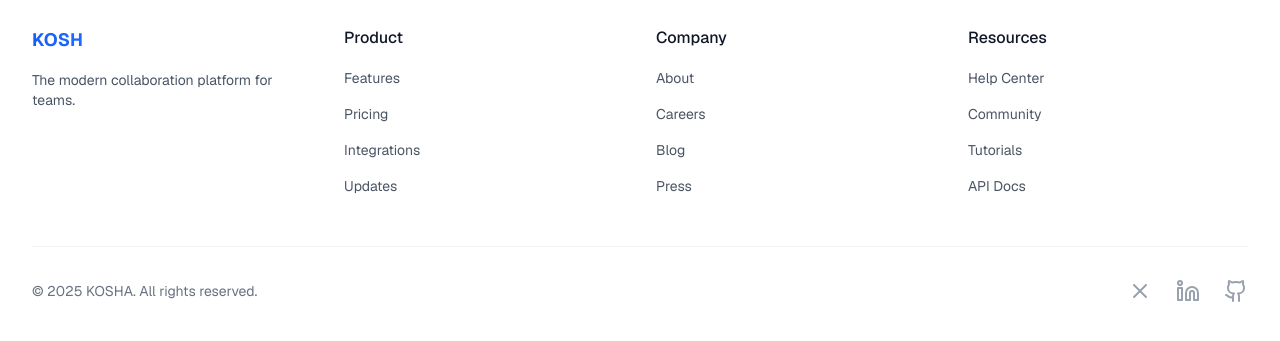
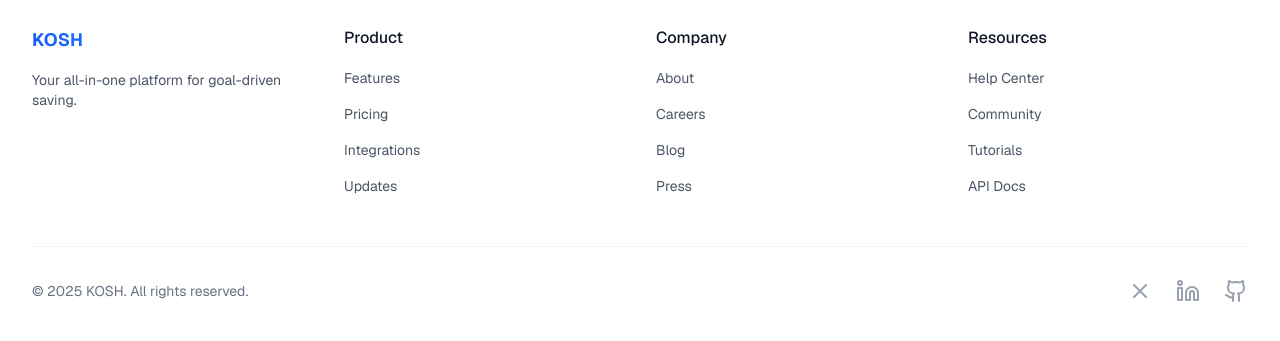
Before and after one commit to kaushik0010/KOSH, a Next.js app: page / in a window 1280 px wide. Shown: the part 1434-1775 px from the top of the page. Built offline with nearby package versions, Linux system fonts and the light colour scheme; no server answers.

Commit message:
minor footer fixes

```diff
--- a/middleware.ts
+++ b/middleware.ts
@@ -8,7 +8,7 @@ export async function middleware(request: NextRequest) {
   const {pathname} = request.nextUrl;
 
   const authRoutes = ['/login', '/register', '/verify'];
-  const protectedRoutes = ['/dashboard', '/profile', '/individual', '/create-group', '/groups'];
+  const protectedRoutes = ['/dashboard', '/profile', '/individual', '/create-group'];
 
   const isMatching = (pathname: string, routes: string[]) =>
       routes.some((route) => pathname === route || pathname.startsWith(`${route}/`))
--- a/src/components/Footer/Footer.tsx
+++ b/src/components/Footer/Footer.tsx
@@ -11,7 +11,7 @@ const Footer = () => {
               KOSH
             </h3>
             <p className="mt-4 text-gray-600 text-sm">
-              The modern collaboration platform for teams.
+              Your all-in-one platform for goal-driven saving.
             </p>
           </div>
 
@@ -46,7 +46,7 @@ const Footer = () => {
 
         <div className="border-t border-gray-100 mt-12 pt-8 flex flex-col md:flex-row justify-between items-center">
           <p className="text-gray-500 text-sm">
-            © {new Date().getFullYear()} KOSHA. All rights reserved.
+            © {new Date().getFullYear()} KOSH. All rights reserved.
           </p>
           <div className="flex gap-6 mt-4 md:mt-0">
             <a href="#" className="text-gray-400 hover:text-gray-600">
```
